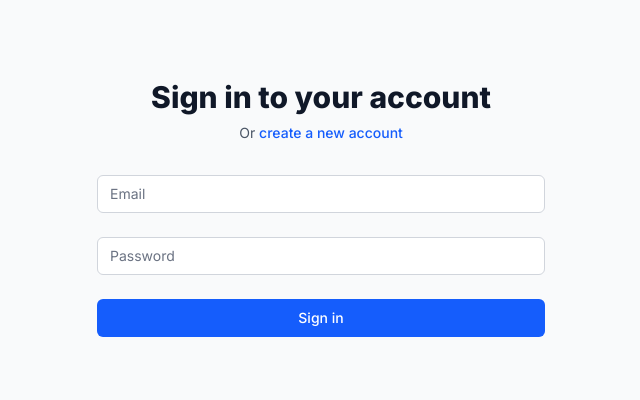
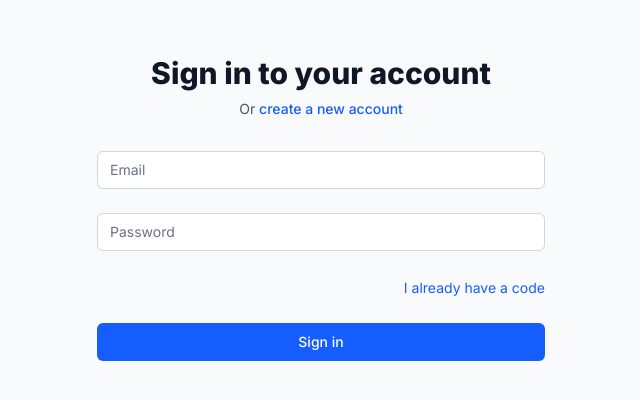
Before and after one commit to yaniv120892/my-investments, a Next.js app: page /login in a window 1280 px wide. Shown: the part 204-604 px from the top of the page, without its empty margins (319-959 px from the left). Built offline with nearby package versions, Linux system fonts and the light colour scheme.

Commit message:
feat(auth): allow entering verification code from login and include email field on verification step

```diff
--- a/src/app/login/page.tsx
+++ b/src/app/login/page.tsx
@@ -127,8 +127,34 @@ export default function LoginPage() {
                   placeholder="Password"
                 />
               </div>
+              <div className="text-right">
+                <button
+                  type="button"
+                  onClick={() => setStep("verification")}
+                  className="text-sm text-blue-600 hover:text-blue-500"
+                >
+                  I already have a code
+                </button>
+              </div>
             </>
           ) : (
+            <>
+              <div>
+                <label htmlFor="email" className="sr-only">
+                  Email
+                </label>
+                <input
+                  id="email"
+                  name="email"
+                  type="email"
+                  autoComplete="email"
+                  required
+                  value={email}
+                  onChange={(e) => setEmail(e.target.value)}
+                  className="appearance-none rounded-md relative block w-full px-3 py-2 border border-gray-300 dark:border-gray-600 placeholder-gray-500 dark:placeholder-gray-400 text-gray-900 dark:text-white bg-white dark:bg-gray-800 focus:outline-none focus:ring-blue-500 focus:border-blue-500 focus:z-10 sm:text-sm"
+                  placeholder="Email"
+                />
+              </div>
               <div>
                 <label htmlFor="code" className="sr-only">
                   Verification code
@@ -146,6 +172,7 @@ export default function LoginPage() {
                   maxLength={6}
                 />
               </div>
+            </>
           )}
 
           <div>
```
Lines whose indentation alone changed are shown as unchanged.
